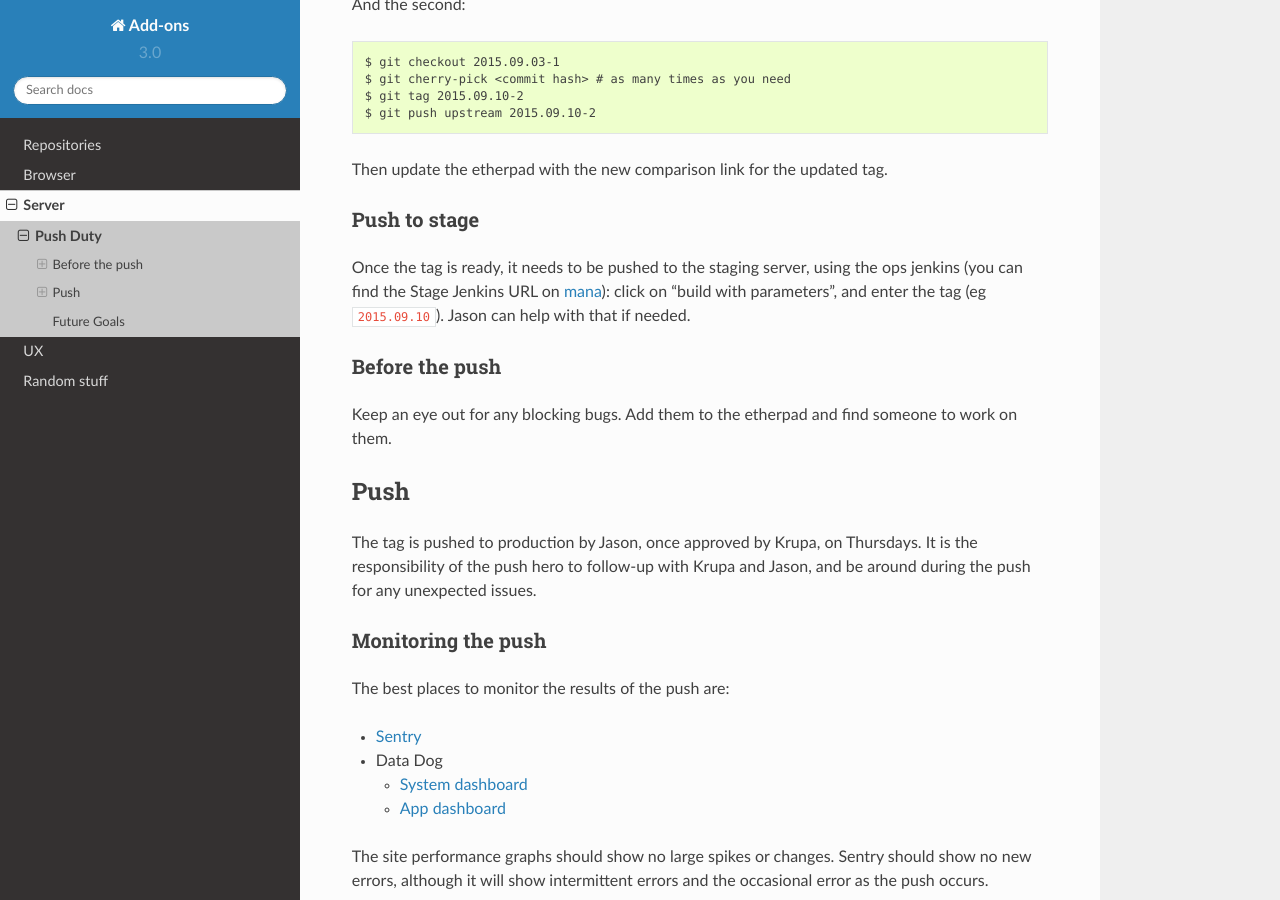
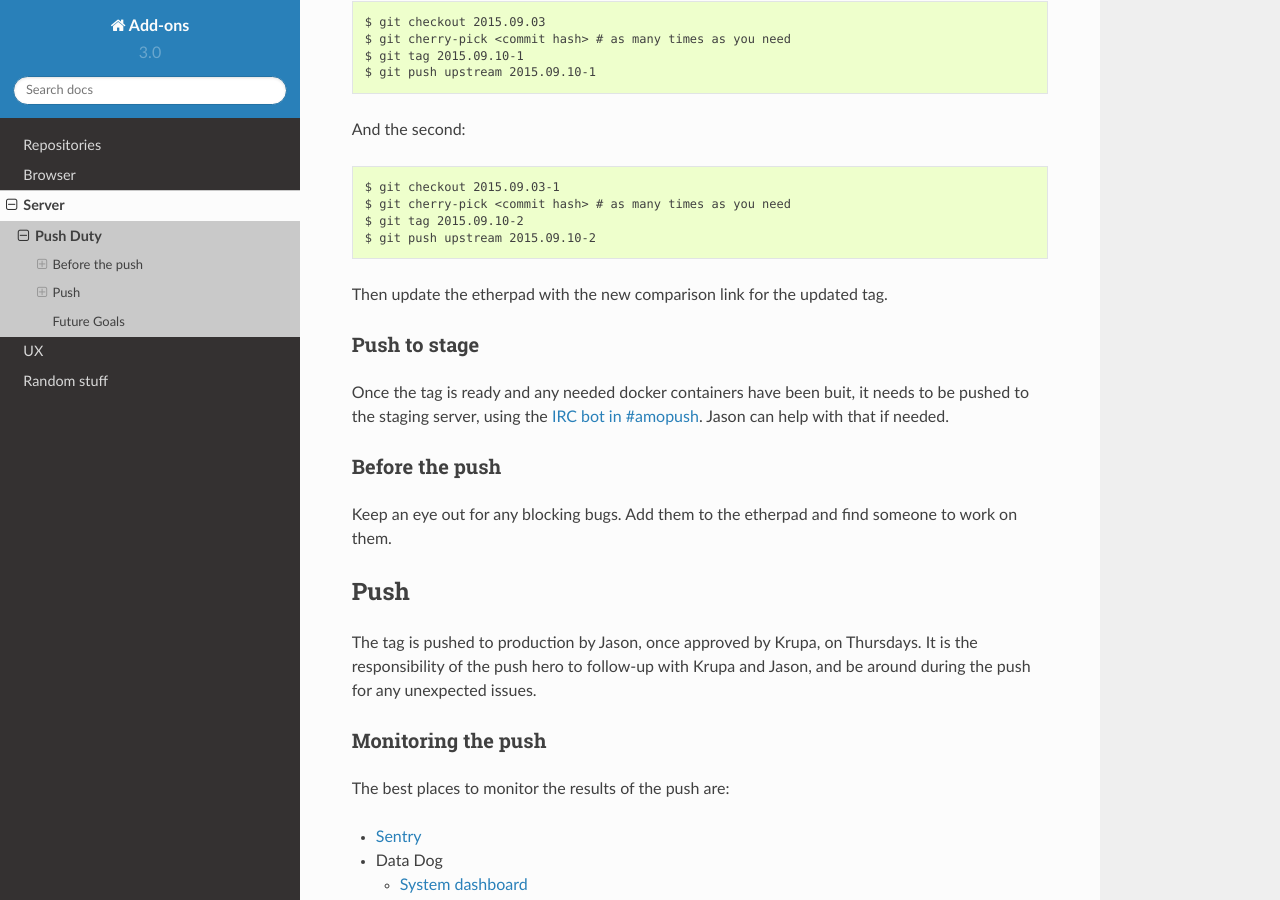
Before and after one commit to mozilla/addons, a Sphinx documentation site: the page built from docs/server/push-duty.rst, in a window 1280 px wide and 900 px high, scrolled down 1624 px. Built offline with Sphinx 7.4.7 and the Read the Docs theme 2.0.0, drawn with Linux system fonts in a browser that asks for light colours; some of the changed text lies outside the part shown.

Commit message:
Document IRC bot and addons-frontend deployment

```diff
--- a/docs/server/push-duty.rst
+++ b/docs/server/push-duty.rst
@@ -27,7 +27,12 @@ following repositories are tagged:
 
 Tags are of the format: ``YYYY.MM.DD``,
 
-.. note:: the date is the date of the push, not the date of tagging.
+.. note:: The date is the date of the push, not the date of tagging.
+
+.. note:: Once addons-frontend has been tagged a new docker image will be
+   built on `Docker Hub
+   <https://hub.docker.com/r/addons/addons-frontend/builds/>`_ and is
+   required to deploy to stage.
 
 It's usually the master branch that is tagged::
 
@@ -76,11 +81,10 @@ Then update the etherpad with the new comparison link for the updated tag.
 Push to stage
 +++++++++++++
 
-Once the tag is ready, it needs to be pushed to the staging server, using the
-ops jenkins (you can find the Stage Jenkins URL on
-`mana <https://mana.mozilla.org/wiki/display/SVCOPS/AMO+Dev+Resources#AMODevResources-StageandProd>`_):
-click on "build with parameters", and enter the tag (eg
-``2015.09.10``). Jason can help with that if needed.
+Once the tag is ready and any needed docker containers have been buit, it
+needs to be pushed to the staging server, using the `IRC bot in #amopush
+<https://mana.mozilla.org/wiki/display/SVCOPS/AMO+Dev+Resources#AMODevResources-DeployingwithJenkinsBot>`_.
+Jason can help with that if needed.
 
 Before the push
 +++++++++++++++
```
